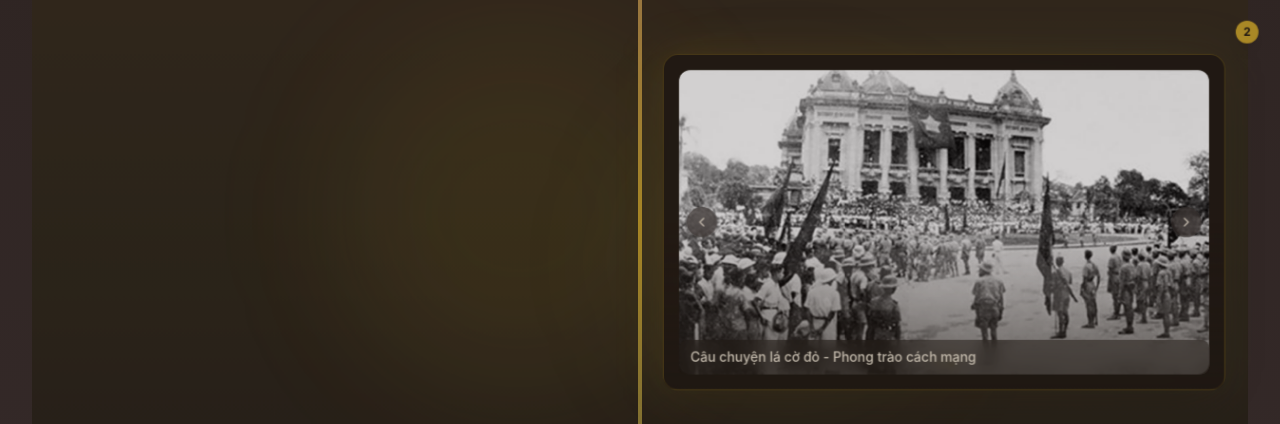
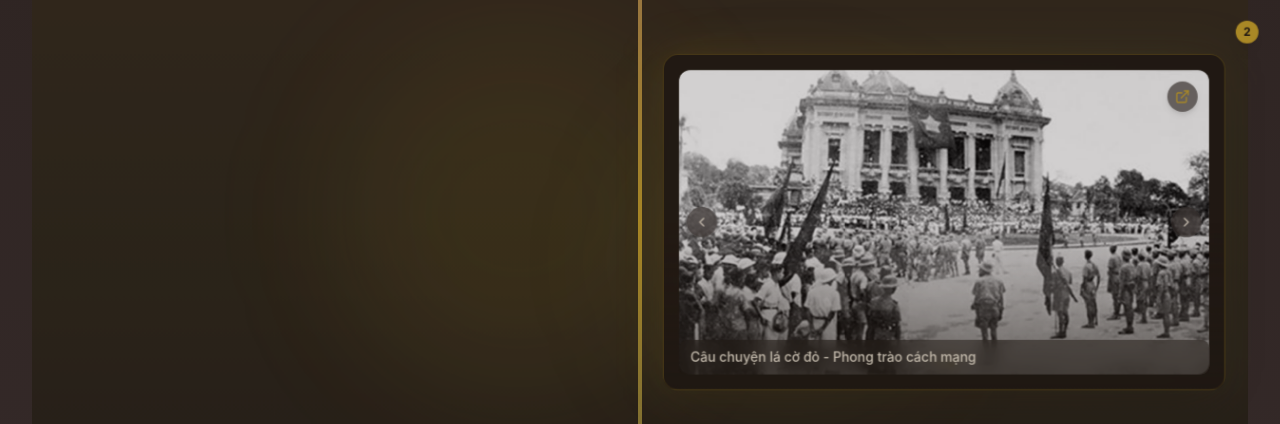
Before and after one commit to Duyen9904/MLN, a React (Vite) app: page / in a window 1280 px wide. Shown: the part 2263-2687 px from the top of the page. Built offline with nearby package versions, Linux system fonts and the light colour scheme.

Commit message:
oopen link icon

```diff
--- a/src/components/Milestone1.tsx
+++ b/src/components/Milestone1.tsx
@@ -212,7 +212,7 @@ const Milestone1 = ({ sectionRef }: Milestone1Props) => {
                     style={{ transform: `translateX(-${currentImageIndex * 100}%)` }}
                   >
                     {images.map((image, index) => (
-                      <div key={index} className="w-full flex-shrink-0">
+                      <div key={index} className="relative w-full flex-shrink-0">
                         <img
                           src={image.src}
                           alt={image.alt}
--- a/src/components/Milestone2.tsx
+++ b/src/components/Milestone2.tsx
@@ -249,7 +249,7 @@ const Milestone2 = ({ sectionRef }: Milestone2Props) => {
                     style={{ transform: `translateX(-${currentImageIndex * 100}%)` }}
                   >
                     {images.map((image, index) => (
-                      <div key={index} className="w-full flex-shrink-0">
+                      <div key={index} className="relative w-full flex-shrink-0">
                         <img
                           src={image.src}
                           alt={image.alt}
```
